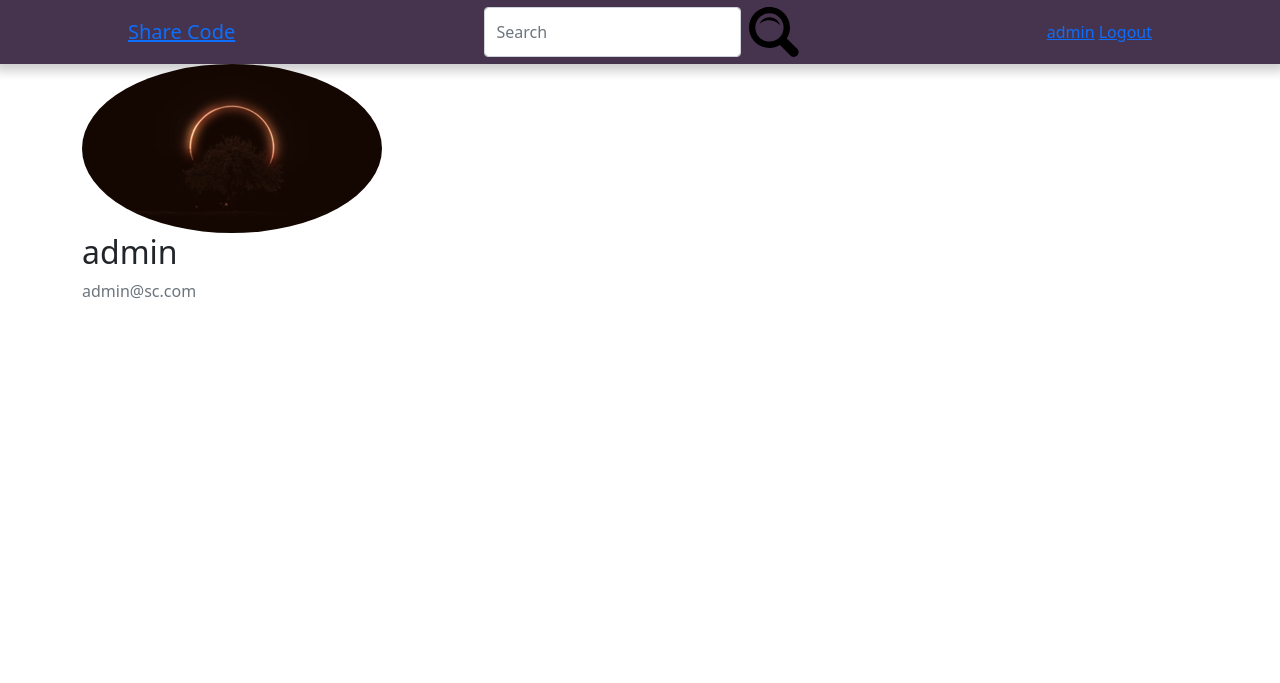
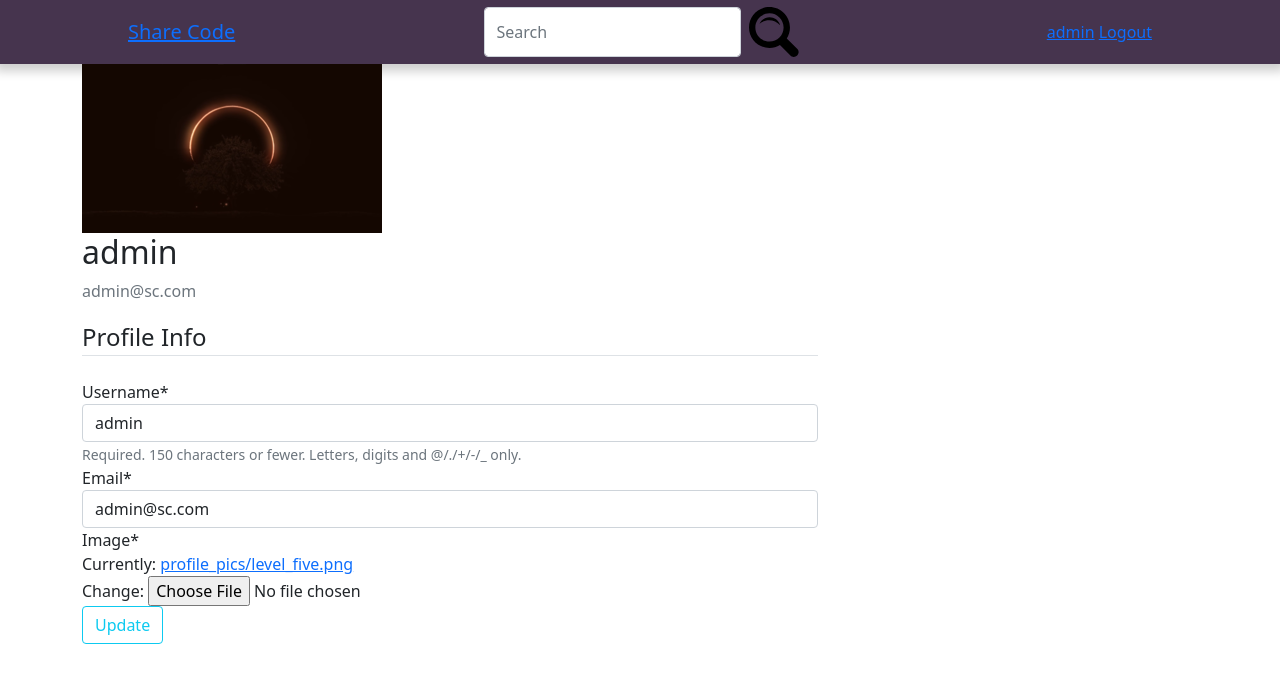
Before and after one commit to TusharIbtekar/share-code, a Django app: page /profile/ in a window 1280 px wide. Shown: the top 683 px of the page. Run offline with Django 3.2, Linux system fonts and the light colour scheme; a user stored in the database is signed in; data comes from the database, SQL or seed files in the repository; both versions use the stored data as it was after the commit; some libraries are stand-ins or nearby versions.

Commit message:
added profile update feature

```diff
--- a/blog/static/blog/home.css
+++ b/blog/static/blog/home.css
@@ -6,6 +6,12 @@
 .content-section{
   padding-top: 20px;
 }
+.profile__image-icon{
+  height: 50px;
+  width: 50px;
+  border-radius: 50%;
+}
+
 .media-body{
   display: block;
   /* border: 1px solid black; */
--- a/blog/templates/blog/home.html
+++ b/blog/templates/blog/home.html
@@ -7,6 +7,7 @@
 {% block content %}
   {% for post in posts %}
     <article class="media content-section">
+      <img class="profile__image-icon" src="{{ post.author.profile.image.url }}" alt="">
       <div class="media-body">
         <div class="article-metadata">
           <a class="mr-2" href="#">{{ post.author }}</a>
--- a/users/forms.py
+++ b/users/forms.py
@@ -1,6 +1,7 @@
 from django import forms
 from django.contrib.auth.models import User
 from django.contrib.auth.forms import UserCreationForm
+from .models import Profile
 
 class UserRegisterForm(UserCreationForm):
   email = forms.EmailField()
@@ -8,3 +9,15 @@ class UserRegisterForm(UserCreationForm):
   class Meta:
     model = User
     fields = ['username', 'email', 'password1', 'password2']
+
+class UserUpdateForm(forms.ModelForm):
+  email = forms.EmailField()
+
+  class Meta:
+    model = User
+    fields = ['username', 'email']
+
+class ProfileUpdateForm(forms.ModelForm):
+  class Meta:
+    model = Profile
+    fields = ['image']
--- a/users/models.py
+++ b/users/models.py
@@ -1,5 +1,6 @@
 from django.db import models
 from django.contrib.auth.models import User
+from PIL import Image
 
 class Profile(models.Model):
   user = models.OneToOneField(User, on_delete=models.CASCADE)
@@ -7,3 +8,13 @@ class Profile(models.Model):
 
   def __str__(self):
     return f'{self.user.username} Profile'
+
+  def save(self):
+    super().save()
+
+    img = Image.open(self.image.path)
+
+    if img.height > 300 or img.width > 300:
+      output_size = (300, 300)
+      img.thumbnail(output_size)
+      img.save(self.image.path)
--- a/users/templates/users/profile.html
+++ b/users/templates/users/profile.html
@@ -1,4 +1,5 @@
 {% extends "blog/base.html" %}
+{% load crispy_forms_tags %}
 {% load static %}
 {% block style %}
   <link rel="stylesheet" type="text/css" href="{% static 'users/profile.css' %}">
@@ -8,11 +9,24 @@
 {% block content %}
   <div class="content-section">
     <div class="media">
-      <img class="rounded-circle account-img" src="{{ user.profile.image.url }}" alt="">
+      <img class="account-img" src="{{ user.profile.image.url }}" alt="">
       <div class="media-body">
         <h2 class="account-heading">{{ user.username }}</h2>
         <p class="text-secondary">{{ user.email }}</p>
       </div>
     </div>
+
+    <form method="POST" enctype="multipart/form-data">
+      {% csrf_token %}
+      <fieldset class="form-group">
+        <legend class="border-bottom mb-4">Profile Info</legend>
+        {{ user_form | crispy }}
+        {{ profile_form | crispy }}
+      </fieldset>
+      <div class="form-group">
+        <button class="btn btn-outline-info" type="submit">Update</button>
+      </div>
+    </form>
+
   </div>
 {% endblock content %}
--- a/users/views.py
+++ b/users/views.py
@@ -1,6 +1,6 @@
 from django.shortcuts import render, redirect
 from django.contrib import messages
-from .forms import UserRegisterForm
+from .forms import UserRegisterForm, UserUpdateForm, ProfileUpdateForm
 from django.contrib.auth.decorators import login_required
 
 def register(request):
@@ -17,4 +17,20 @@ def register(request):
 
 @login_required
 def profile(request):
-  return render(request, 'users/profile.html')
+  if request.method == 'POST':
+    user_form = UserUpdateForm(request.POST, instance=request.user)
+    profile_form = ProfileUpdateForm(request.POST, request.FILES, instance=request.user.profile)
+    if user_form.is_valid() and profile_form.is_valid():
+      user_form.save()
+      profile_form.save()
+      messages.success(request, f'Your information has been updated!')
+      return redirect('profile')
+  else:
+    user_form = UserUpdateForm(instance=request.user)
+    profile_form = ProfileUpdateForm(instance=request.user.profile)
+
+  context = {
+    'user_form': user_form,
+    'profile_form': profile_form
+  }
+  return render(request, 'users/profile.html', context)
```
Also changed, not shown: db.sqlite3, media/profile_pics/level_five.png (added).
